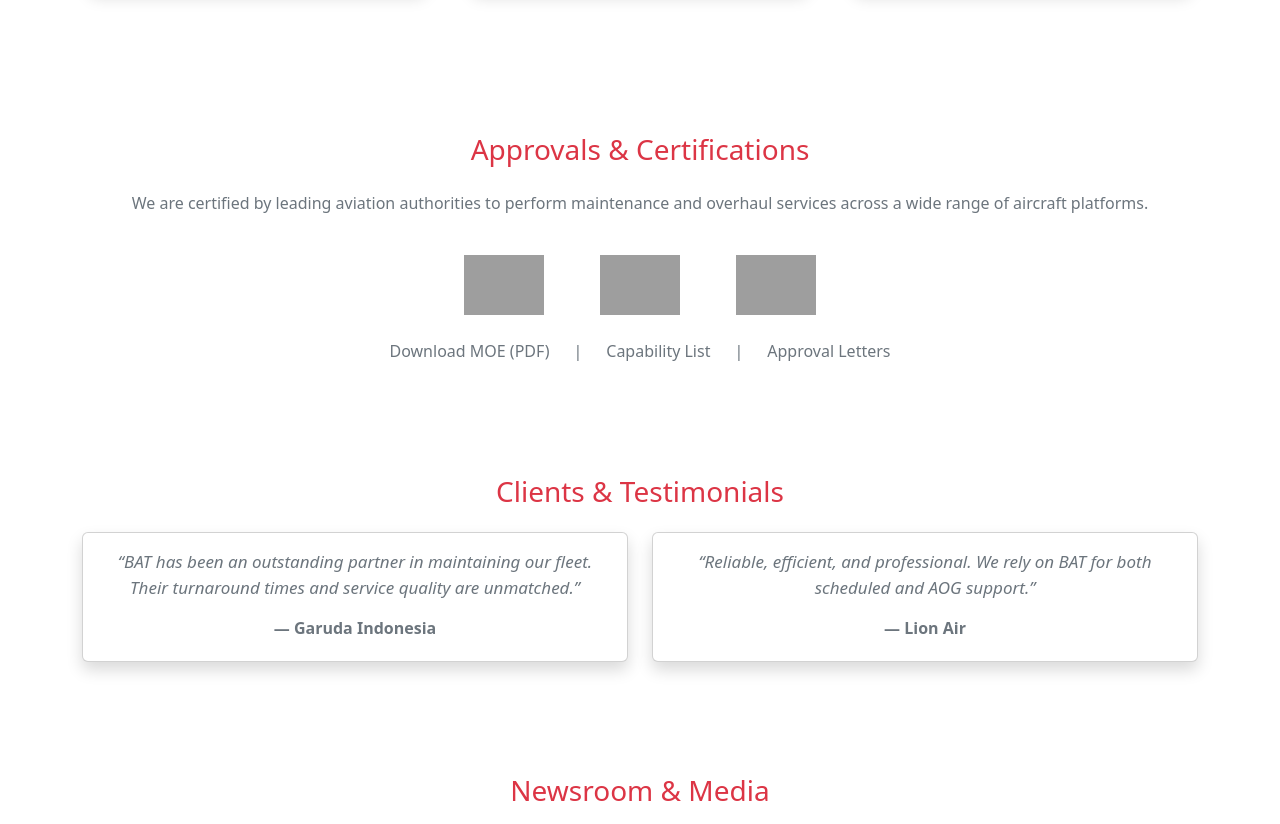
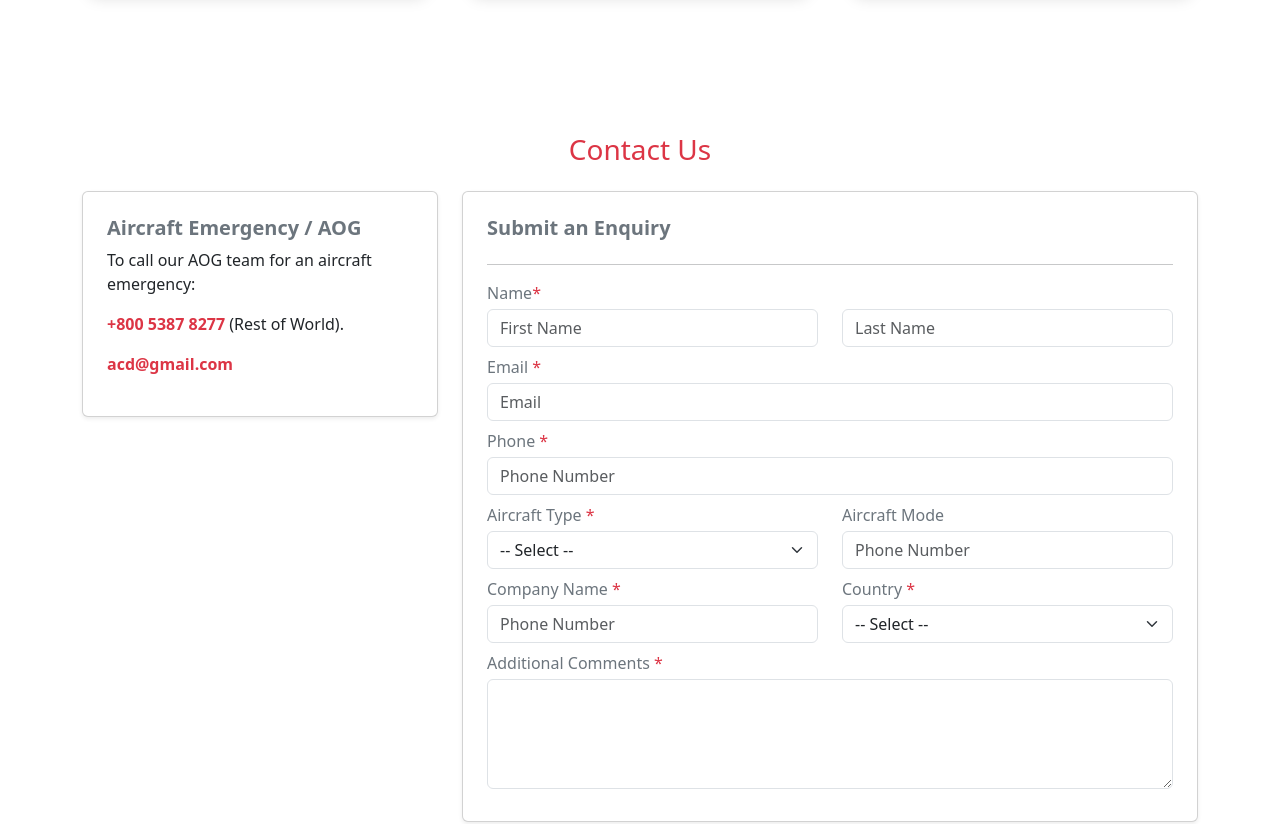
Before and after one commit to harishraghav1437/Batam-Aero-Technic, a React (Vite) app: page / in a window 1280 px wide. Shown: the part 2080-2904 px from the top of the page. Built offline with nearby package versions, Linux system fonts and the light colour scheme; grey boxes are pictures that could not be loaded.

Commit message:
bug fixes

```diff
--- a/src/App.css
+++ b/src/App.css
@@ -33,3 +33,8 @@ b {
 .cursor-pointer {
   cursor: pointer;
 }
+
+.label {
+  font-weight: 500;
+  color: #6c757d;
+}
--- a/src/pages/Header/index.jsx
+++ b/src/pages/Header/index.jsx
@@ -116,6 +116,7 @@ const Header = ({ clickFn }) => {
             </li>
             <li
               className={`mb-0 hover-underline ${scrolled ? "" : "text-white"}`}
+              onClick={() => clickFn("contact")}
             >
               <p
                 className={`mb-0  ${
--- /dev/null
+++ b/src/pages/contact/index.jsx
@@ -0,0 +1,142 @@
+const Contact = () => {
+  return (
+    <>
+      <div className="container py-5">
+        <h3 className="text-danger text-center mb-4"> Contact Us</h3>
+        <div className="row">
+          <div className="col-12 col-sm-12 col-md-6 col-lg-4">
+            <div className="card shadow-sm p-4">
+              <h5>
+                <b>Aircraft Emergency / AOG</b>
+              </h5>
+              <p>To call our AOG team for an aircraft emergency:</p>
+              <p>
+                <span className="text-danger ">
+                  <strong>+800 5387 8277 </strong>
+                </span>{" "}
+                (Rest of World).
+              </p>
+              <p className="text-danger">
+                <strong>acd@gmail.com</strong>
+              </p>
+            </div>
+          </div>
+
+          <div className="col-12 col-sm-12 col-md-6 col-lg-8">
+            <div className="card shadow-sm p-4">
+              <h5>
+                <b>Submit an Enquiry</b>
+              </h5>
+              <hr />
+              <div className="row">
+                <p className="mb-1 label">
+                  Name<span className="text-danger">*</span>
+                </p>
+                <div className="col-12 col-sm-12 col-md-6 col-lg-6 mb-2">
+                  <input
+                    type="text"
+                    className="form-control"
+                    id="name"
+                    placeholder="First Name"
+                    required
+                  />
+                </div>
+                <div className="col-12 col-sm-12 col-md-6 col-lg-6">
+                  <input
+                    type="text"
+                    className="form-control"
+                    id="name"
+                    placeholder="Last Name"
+                    required
+                  />
+                </div>
+                <p className="mb-1 label">
+                  Email <span className="text-danger">*</span>
+                </p>
+                <div className="col-12 col-sm-12 col-col-lg-12 mb-2">
+                  <input
+                    type="email"
+                    className="form-control"
+                    id="name"
+                    placeholder="Email"
+                    required
+                  />
+                </div>
+                <p className="mb-1 label">
+                  Phone <span className="text-danger">*</span>
+                </p>
+                <div className="col-12 col-sm-12 col-col-lg-12 mb-2">
+                  <input
+                    type="text"
+                    className="form-control"
+                    id="name"
+                    placeholder="Phone Number"
+                    required
+                  />
+                </div>
+
+                <div className="col-12 col-sm-12 col-md-6 col-col-lg-6 mb-2">
+                  <p className="mb-1 label">
+                    Aircraft Type <span className="text-danger">*</span>
+                  </p>
+                  <select className="form-select" required>
+                    <option value="">-- Select --</option>
+                    <option value="service1">Service 1</option>
+                    <option value="service2">Service 2</option>
+                    <option value="service3">Service 3</option>
+                  </select>
+                </div>
+                <div className="col-12 col-sm-12 col-md-6 col-col-lg-6 mb-2">
+                  <p className="mb-1 label">Aircraft Mode</p>
+                  <input
+                    type="text"
+                    className="form-control"
+                    id="name"
+                    placeholder="Phone Number"
+                    required
+                  />
+                </div>
+                <div className="col-12 col-sm-12 col-md-6 col-col-lg-6 mb-2">
+                  <p className="mb-1 label">
+                    Company Name <span className="text-danger">*</span>
+                  </p>
+                  <input
+                    type="text"
+                    className="form-control"
+                    id="name"
+                    placeholder="Phone Number"
+                    required
+                  />
+                </div>
+                <div className="col-12 col-sm-12 col-md-6 col-col-lg-6 mb-2">
+                  <p className="mb-1 label">
+                    Country <span className="text-danger">*</span>
+                  </p>
+                  <select className="form-select" required>
+                    <option value="">-- Select --</option>
+                    <option value="service1">Service 1</option>
+                    <option value="service2">Service 2</option>
+                    <option value="service3">Service 3</option>
+                  </select>
+                </div>
+                <div className="col-12 col-sm-12 col-md-12 col-col-lg-12 mb-2">
+                  <p className="mb-1 label">
+                    Additional Comments <span className="text-danger">*</span>
+                  </p>
+                  <textarea
+                    name="comments"
+                    className="form-control"
+                    rows="4"
+                    cols="50"
+                  />
+                </div>
+              </div>
+            </div>
+          </div>
+        </div>
+      </div>
+    </>
+  );
+};
+
+export default Contact;
--- a/src/pages/layout/index.jsx
+++ b/src/pages/layout/index.jsx
@@ -1,53 +1,3 @@
-// import { useLocation, useNavigate } from "react-router-dom";
-// import Header from "../Header";
-// import About from "../about";
-// import Catalog from "../catalog";
-// import Footer from "../footer";
-// import Services from "../sevices";
-
-// const Home = () => {
-//   // const location = useLocation();
-//   const navigate = useNavigate();
-
-//   const clickFn = (section) => {
-//     navigate(`/${section}`);
-//     // const section = location.pathname.slice(1); // e.g. "/about" => "about"
-//     if (section) {
-//       const scrollToSection = () => {
-//         const el = document.getElementById(section);
-//         if (el) {
-//           el.scrollIntoView({ behavior: "smooth" });
-//         }
-//       };
-
-//       scrollToSection();
-
-//       const timeout = setTimeout(scrollToSection, 300);
-
-//       return () => clearTimeout(timeout);
-//     }
-//   };
-//   return (
-//     <>
-//       <Header clickFn={(e) => clickFn(e)} />
-//       <div id="about" className="py-5">
-//         <About />
-//       </div>
-//       <div id="services" className="">
-//         <Services />
-//       </div>
-//       <div id="catalog" className="pb-5">
-//         <Catalog />
-//       </div>
-//       <div id="footer" className="">
-//         <Footer />
-//       </div>
-//     </>
-//   );
-// };
-
-// export default Home;
-
 import { useEffect } from "react";
 import { useLocation, useNavigate } from "react-router-dom";
 import Header from "../Header";
@@ -55,6 +5,7 @@ import About from "../about";
 import Catalog from "../catalog";
 import Footer from "../footer";
 import Services from "../sevices";
+import Contact from "../contact";
 
 const Home = () => {
   const location = useLocation();
@@ -97,6 +48,9 @@ const Home = () => {
       <div id="catalog" className="pb-5">
         <Catalog />
       </div>
+      <div id="contact" className="pb-5">
+        <Contact />
+      </div>
       <div id="footer" className="">
         <Footer />
       </div>
```
